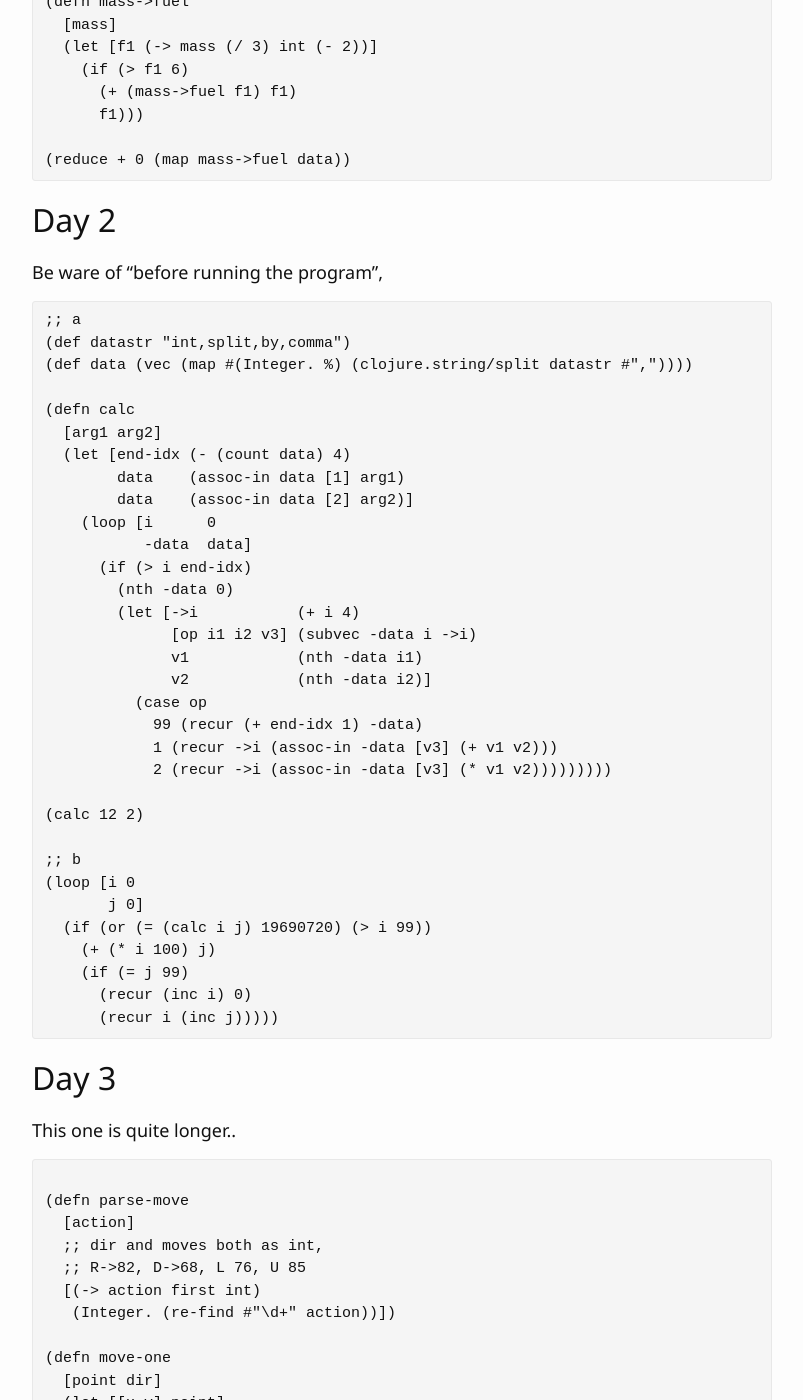
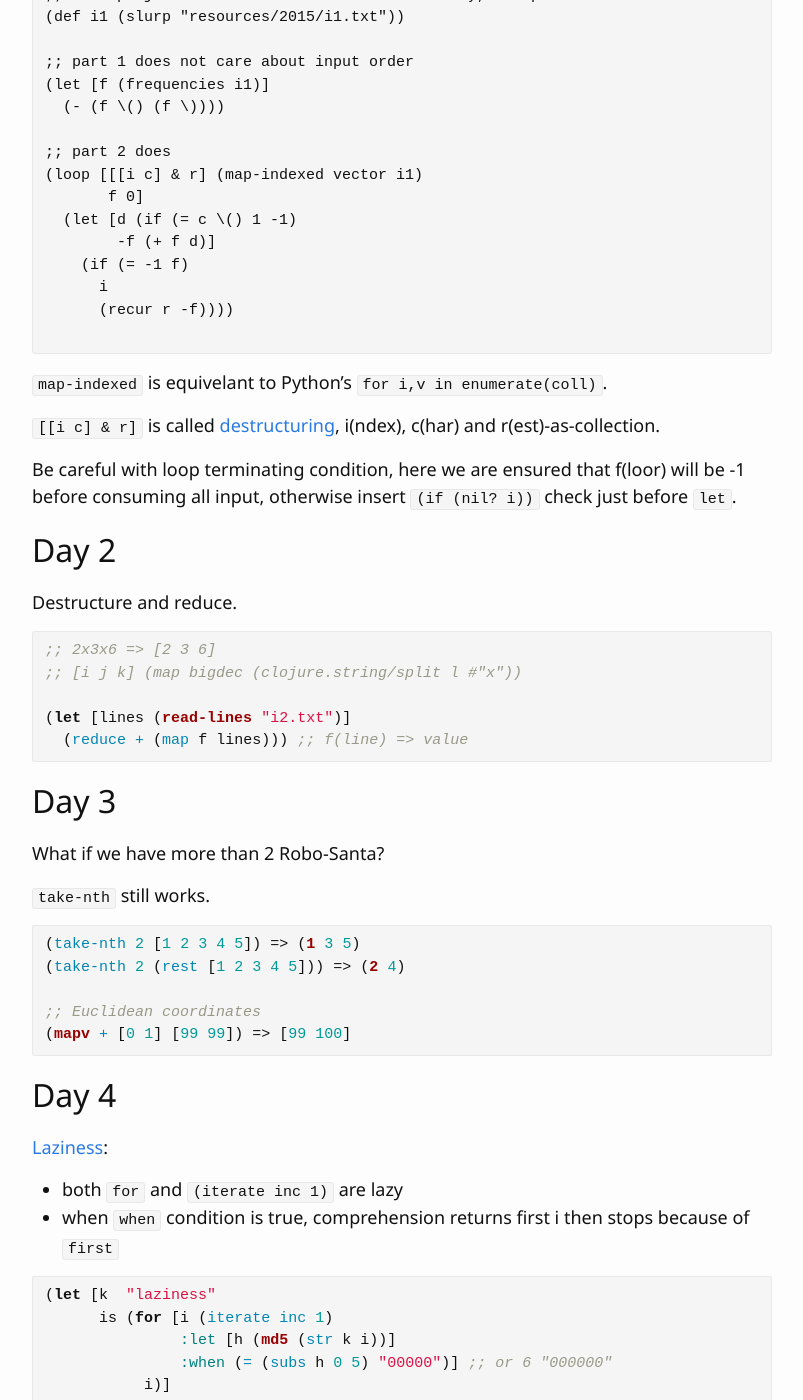
Before and after one commit to ahxxm/ahxxm.github.io, a Jekyll site: the page built from _posts/2019-12-16-adventofcode1-4-clj-en.md, in a window 1280 px wide and 1400 px high, scrolled down 566 px. Shown: the whole window, without its empty margins (238-1041 px from the left). Built offline with Jekyll 4.4.1, drawn with Linux system fonts in a browser that asks for light colours; some of the changed text lies outside the part shown.

Commit message:
rewrite as 2015 write up

````diff
--- a/_posts/2019-12-16-adventofcode1-4-clj-en.md
+++ b/_posts/2019-12-16-adventofcode1-4-clj-en.md
@@ -1,5 +1,5 @@
 ---
-title: Advent of Code 2019 Writeup(Day 1-4) -- Clojure
+title: Advent of Code 2015 Writeup -- Clojure
 author: ahxxm
 layout: post
 permalink: /161.moew/
@@ -9,173 +9,117 @@ categories:
 
 [Advent of Code](https://adventofcode.com/2019/about) is a set of *small programming puzzles*, like [Project-Euler](https://projecteuler.net) and [CodeJam](https://codingcompetitions.withgoogle.com/codejam).
 
+I used Clojure because it is a practical language: expressive, composable, fun to write, easy to understand, fast, comes with power standard library, intuitive CSP library, usually does not support goto or early return(both I liked very much and considered useful).
+
 <!--more-->
 
-But questions after day 5 are just too long to read.
+Preliminary modeling is assumed, the writeup will focus on my own findings: what function makes code cleaner, how to generalize a
 
 ## Day 1
 
+Warm up puzzle.
+
 ```Clojure
-(def datastr "numbers splitted by spaces")
-(def data (map #(Integer. %) (clojure.string/split data #"\n")))
+;; lein projects come with `resources` directory, slurp makes REPL clean
+(def i1 (slurp "resources/2015/i1.txt"))
 
-;; a
-(reduce + 0 (map #(-> % (/ 3) int (- 2)) data)))
+;; part 1 does not care about input order
+(let [f (frequencies i1)]
+  (- (f \() (f \))))
 
-;; b: data set might be too small for memoize
-(defn mass->fuel
-  [mass]
-  (let [f1 (-> mass (/ 3) int (- 2))]
-    (if (> f1 6)
-      (+ (mass->fuel f1) f1)
-      f1)))
+;; part 2 does
+(loop [[[i c] & r] (map-indexed vector i1)
+       f 0]
+  (let [d (if (= c \() 1 -1)
+        -f (+ f d)]
+    (if (= -1 f)
+      i
+      (recur r -f))))
 
-(reduce + 0 (map mass->fuel data))
 ```
+`map-indexed` is equivelant to Python's `for i,v in enumerate(coll)`.
+
+`[[i c] & r]` is called [destructuring](https://blog.brunobonacci.com/2014/11/16/clojure-complete-guide-to-destructuring/), i(ndex), c(har) and r(est)-as-collection.
+
+Be careful with loop terminating condition, here we are ensured that f(loor) will be -1 before consuming all input, otherwise insert `(if (nil? i))` check just before `let`.
 
 ## Day 2
 
-Be ware of "before running the program",
+Destructure and reduce.
 
-```Clojure
-;; a
-(def datastr "int,split,by,comma")
-(def data (vec (map #(Integer. %) (clojure.string/split datastr #","))))
+```clojure
+;; 2x3x6 => [2 3 6]
+;; [i j k] (map bigdec (clojure.string/split l #"x"))
 
-(defn calc
-  [arg1 arg2]
-  (let [end-idx (- (count data) 4)
-        data    (assoc-in data [1] arg1)
-        data    (assoc-in data [2] arg2)]
-    (loop [i      0
-           -data  data]
-      (if (> i end-idx)
-        (nth -data 0)
-        (let [->i           (+ i 4)
-              [op i1 i2 v3] (subvec -data i ->i)
-              v1            (nth -data i1)
-              v2            (nth -data i2)]
-          (case op
-            99 (recur (+ end-idx 1) -data)
-            1 (recur ->i (assoc-in -data [v3] (+ v1 v2)))
-            2 (recur ->i (assoc-in -data [v3] (* v1 v2)))))))))
-
-(calc 12 2)
-
-;; b
-(loop [i 0
-       j 0]
-  (if (or (= (calc i j) 19690720) (> i 99))
-    (+ (* i 100) j)
-    (if (= j 99)
-      (recur (inc i) 0)
-      (recur i (inc j)))))
+(let [lines (read-lines "i2.txt")]
+  (reduce + (map f lines))) ;; f(line) => value
 ```
 
 ## Day 3
 
-This one is quite longer..
+What if we have more than 2 Robo-Santa?
 
-```Clojure
+`take-nth` still works.
 
-(defn parse-move
-  [action]
-  ;; dir and moves both as int,
-  ;; R->82, D->68, L 76, U 85
-  [(-> action first int)
-   (Integer. (re-find #"\d+" action))])
+```clojure
+(take-nth 2 [1 2 3 4 5]) => (1 3 5)
+(take-nth 2 (rest [1 2 3 4 5])) => (2 4)
 
-(defn move-one
-  [point dir]
-  (let [[x y] point]
-    (case dir
-      76 [(dec x) y]
-      82 [(inc x) y]
-      68 [x (dec y)]
-      85 [x (inc y)])))
-
-(defn move->path
-  ;; (start x, start y), move in "R75" form, returns
-  ;; [[finalx,finaly], [[point moves], ...]
-  [start move moved]
-  (let [[dir step] (parse-move move)
-        paths      (transient [])
-        [-x -y]    start]
-    (loop [x -x
-           y -y
-           s step]
-      (if (= s 0)
-        [[x y] (persistent! paths) (+ moved step)]
-        (let [moved-to    (move-one [x y] dir)
-              [newx newy] moved-to
-              used-step   (+ moved (inc (- step s)))]
-          (conj! paths [moved-to used-step])
-          (recur newx newy (dec s)))))))
-
-(defn moves->points
-  [movestr]
-  (let [actions (clojure.string/split movestr #",")
-        points  (atom [])
-        start   (atom [0 0])
-        moved   (atom 0)]
-    (loop [[move & rem] actions]
-      (if move
-        (let [[end paths -moved] (move->path @start move @moved)]
-          (reset! moved -moved)
-          (reset! start end)
-          (swap! points concat paths)
-          (recur rem))
-        @points))))
-
-(defn abs [n] (max n (- n)))
-
-
-;; a
-(let [po1  (moves->points p1)
-      po2  (moves->points p2)
-      ins  (clojure.set/intersection (set (map first po1))
-                                     (set (map first po2)))
-      dis  (map #(+ (-> % first abs) (-> % second abs)) ins)]
-  (apply min dis))
-
-;; b
-(let [po1  (moves->points p1)
-      po2  (moves->points p2)
-      ->p1 (into {} po1)
-      ->p2 (into {} po2)
-      ins  (clojure.set/intersection (set (map first po1))  ;; laziness
-                                     (set (map first po2)))
-      dis  (map #(+ (->p1 %) (->p2 %)) ins)]
-  (apply min dis))
+;; Euclidean coordinates
+(mapv + [0 1] [99 99]) => [99 100]
 ```
 
 ## Day 4
 
-```Clojure
+[Laziness](http://clojure-doc.org/articles/language/laziness.html):
 
-(defn valid-pass
-  [num]
-  (let [incr (atom true)
-        adj  (atom false)
-        ch   (atom (-> num first int))]
-    (loop [[c & res] (rest num)]
-      (if (nil? c)
-        (and @incr @adj)
-        (do
-          (if (= (int c) @ch) (reset! adj true))
-          (if (< (int c) @ch) (reset! incr false))
-          (reset! ch (int c))
-          (recur res))))))
+- both `for` and `(iterate inc 1)` are lazy
+- when `when` condition is true, comprehension returns first i then stops because of `first`
 
-(defn valid2
-  [num]
-  (let [freqs (vals (frequencies num))
-        mfreq (filter #(> % 1) freqs)]
-    (= (apply min mfreq) 2)))
+```clojure
+(let [k  "laziness"
+      is (for [i (iterate inc 1)
+               :let [h (md5 (str k i))]
+               :when (= (subs h 0 5) "00000")] ;; or 6 "000000"
+           i)]
+  (first is)) => 183118
 
-(->> (range 124075 580769)
-     (map str)
-     (filter valid-pass)
-     (filter valid2) ;; comment for a
-     count)
+(take 3 is) => (183118 1544928 1571333)
 ```
+
+## Day 5
+
+`partition` and `some`:
+
+```clojure
+(partition 3 1 (map str "abade")) => (("a" "b" "a") ("b" "a" "d") ("a" "d" "e"))
+(some #(= (first %) (last %)) (partition 3 1 (map str "abade"))) => true
+```
+
+## Day 6
+
+This is a simplified version of 2021-day22, the map is small enough to operate on each cell.
+
+Combine comprehension and anonymous function:
+
+```clojure
+;; function f
+(cond
+  (clojure.string/includes? s "turn on") (fn [x] (inc x))
+  (clojure.string/includes? s "turn off") (fn [x] (max 0M (dec x)))
+  (clojure.string/includes? s "toggle") (fn [x] (+ x 2)))
+
+;; force realization lazy-for
+(doall
+ (for [x (range x1 (inc x2))
+       y (range y1 (inc y2))]
+   (update-v! m [y x] f)))
+
+;; m is an atom of the map(nested vector)
+;; get-in and assoc-in works similarly
+;; (assoc-in [[0 1 2] [3 4 5]] [0 0] 1) => [[1 1 2] [3 4 5]]
+(defn update-v!
+  [m l f]
+  (let [v (get-in @m l)]
+    (swap! m assoc-in l (f v))))
+```
````
